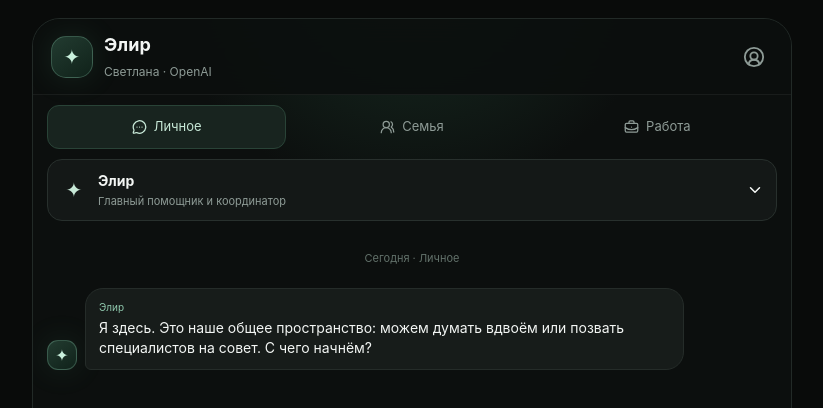
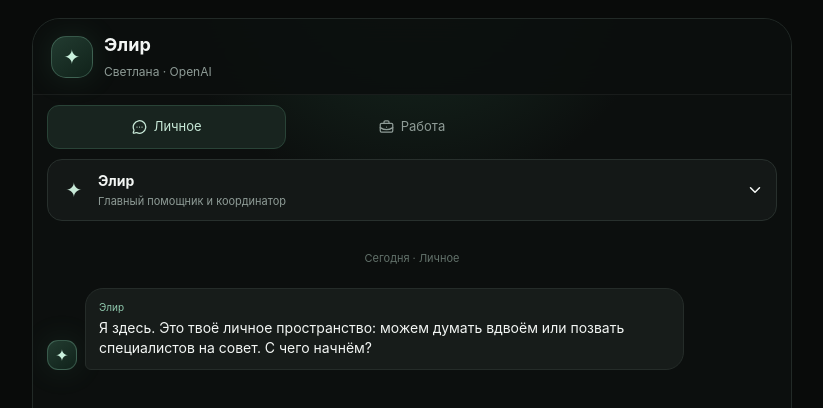
Before and after one commit to jukovskayasv-alt/rastem_vmeste, a Next.js app: page / in a window 1280 px wide. Shown: the top 408 px of the page, without its empty margins (228-1051 px from the left). Built offline with nearby package versions, Linux system fonts and the light colour scheme.

Commit message:
Make Elir a single-user app for Svetlana

```diff
--- a/app/page.tsx
+++ b/app/page.tsx
@@ -1,12 +1,11 @@
 'use client'
 
 import { FormEvent, useEffect, useMemo, useState } from 'react'
-import { Bot, BriefcaseBusiness, ChevronDown, CircleUserRound, MessageCircleMore, Paperclip, Send, Sparkles, UsersRound, X } from 'lucide-react'
+import { Bot, BriefcaseBusiness, ChevronDown, MessageCircleMore, Paperclip, Send, Sparkles, X } from 'lucide-react'
 
-type Scope = 'Личное' | 'Семья' | 'Работа'
+type Scope = 'Личное' | 'Работа'
 type Agent = { id:string; name:string; role:string; icon:string; model:string }
 type Msg = { id:number; who:'user'|'assistant'; text:string; agent?:string }
-type Profile = { id:string; name:string; role:string }
 
 const agents: Agent[] = [
   {id:'elir',name:'Элир',role:'Главный помощник и координатор',icon:'✦',model:'gpt-5.6-sol'},
@@ -17,18 +16,12 @@ const agents: Agent[] = [
   {id:'content',name:'Контент',role:'Посты, объявления, презентации',icon:'✎',model:'gpt-5.6-luna'},
   {id:'tech',name:'Технарь',role:'Приложение, сервер, GitHub, автоматизация',icon:'⌘',model:'gpt-5.6-terra'},
 ]
-const profiles: Profile[] = [
-  {id:'svetlana',name:'Светлана',role:'Личный профиль'},
-  {id:'alexey',name:'Алексей',role:'Семья / команда'},
-]
-const welcome:Msg={id:1,who:'assistant',agent:'Элир',text:'Я здесь. Это наше общее пространство: можем думать вдвоём или позвать специалистов на совет. С чего начнём?'}
+const welcome:Msg={id:1,who:'assistant',agent:'Элир',text:'Я здесь. Это твоё личное пространство: можем думать вдвоём или позвать специалистов на совет. С чего начнём?'}
 
 export default function Home(){
   const [scope,setScope]=useState<Scope>('Личное')
   const [agent,setAgent]=useState<Agent>(agents[0])
-  const [profile,setProfile]=useState<Profile>(profiles[0])
   const [openAgents,setOpenAgents]=useState(false)
-  const [openProfile,setOpenProfile]=useState(false)
   const [openMemory,setOpenMemory]=useState(false)
   const [text,setText]=useState('')
   const [memory,setMemory]=useState('')
@@ -36,16 +29,9 @@ export default function Home(){
   const [ready,setReady]=useState(false)
   const [messages,setMessages]=useState<Msg[]>([welcome])
 
-  const storageKey=`elir:${profile.id}:${scope}`
+  const storageKey=`elir:svetlana:${scope}`
 
-  useEffect(()=>{
-    const savedProfile=localStorage.getItem('elir:profile')
-    if(savedProfile){
-      const p=profiles.find(x=>x.id===savedProfile)
-      if(p) setProfile(p)
-    }
-    setReady(true)
-  },[])
+  useEffect(()=>{ setReady(true) },[])
 
   useEffect(()=>{
     if(!ready) return
@@ -64,11 +50,7 @@ export default function Home(){
     localStorage.setItem(storageKey,JSON.stringify({messages:messages.slice(-80),memory,updatedAt:new Date().toISOString()}))
   },[messages,memory,storageKey,ready])
 
-  const placeholder = useMemo(()=> scope==='Работа' ? 'Напиши рабочую задачу…' : scope==='Семья' ? 'Напиши о семейной задаче…' : 'Напиши Элиру…',[scope])
-
-  function chooseProfile(p:Profile){
-    setProfile(p); localStorage.setItem('elir:profile',p.id); setOpenProfile(false)
-  }
+  const placeholder = useMemo(()=> scope==='Работа' ? 'Напиши рабочую задачу…' : 'Напиши Элиру…',[scope])
 
   async function send(council=false){
     const value=text.trim(); if(!value || busy) return
@@ -76,7 +58,7 @@ export default function Home(){
     setMessages(next); setText(''); setBusy(true); setOpenAgents(false)
     try{
       const r=await fetch('/api/chat',{method:'POST',headers:{'Content-Type':'application/json'},body:JSON.stringify({
-        message:value,scope,agent:agent.id,council,profile:{id:profile.id,name:profile.name},memory,history:next.slice(-12)
+        message:value,scope,agent:agent.id,council,profile:{id:'svetlana',name:'Светлана'},memory,history:next.slice(-12)
       })})
       const data=await r.json()
       setMessages(m=>[...m,{id:Date.now()+1,who:'assistant',agent:data.agent || agent.name,text:data.text || data.error || 'Не удалось получить ответ.'}])
@@ -89,12 +71,11 @@ export default function Home(){
 
   return <main className="shell">
     <header className="topbar">
-      <div className="brand"><div className="orb">✦</div><div><strong>Элир</strong><span>{profile.name} · OpenAI</span></div></div>
-      <button className="avatar" onClick={()=>setOpenProfile(true)} aria-label="Профиль"><CircleUserRound size={22}/></button>
+      <div className="brand"><div className="orb">✦</div><div><strong>Элир</strong><span>Светлана · OpenAI</span></div></div>
     </header>
 
     <nav className="scope-tabs">
-      {(['Личное','Семья','Работа'] as Scope[]).map(s=><button key={s} onClick={()=>setScope(s)} className={scope===s?'active':''}>{s==='Личное'?<MessageCircleMore/>:s==='Семья'?<UsersRound/>:<BriefcaseBusiness/>}{s}</button>)}
+      {(['Личное','Работа'] as Scope[]).map(s=><button key={s} onClick={()=>setScope(s)} className={scope===s?'active':''}>{s==='Личное'?<MessageCircleMore/>:<BriefcaseBusiness/>}{s}</button>)}
     </nav>
 
     <section className="agent-strip">
@@ -124,13 +105,8 @@ export default function Home(){
       </form>
     </section>
 
-    {openProfile && <div className="sheet-backdrop" onClick={()=>setOpenProfile(false)}><section className="sheet" onClick={e=>e.stopPropagation()}>
-      <header><div><b>Кто сейчас говорит с Элиром</b><small>У каждого свой личный контекст</small></div><button onClick={()=>setOpenProfile(false)}><X/></button></header>
-      {profiles.map(p=><button key={p.id} className={profile.id===p.id?'profile-row selected':'profile-row'} onClick={()=>chooseProfile(p)}><CircleUserRound/><div><b>{p.name}</b><small>{p.role}</small></div></button>)}
-    </section></div>}
-
     {openMemory && <div className="sheet-backdrop" onClick={()=>setOpenMemory(false)}><section className="sheet" onClick={e=>e.stopPropagation()}>
-      <header><div><b>Память · {scope}</b><small>Хранится на этом устройстве для профиля {profile.name}</small></div><button onClick={()=>setOpenMemory(false)}><X/></button></header>
+      <header><div><b>Память · {scope}</b><small>Только твоя память на этом устройстве</small></div><button onClick={()=>setOpenMemory(false)}><X/></button></header>
       <textarea className="memory-editor" value={memory} onChange={e=>setMemory(e.target.value)} placeholder="Например: важные договорённости, правила проекта, предпочтения, текущие цели…"/>
       <button className="memory-save" onClick={()=>setOpenMemory(false)}>Сохранить память</button>
     </section></div>}
```
